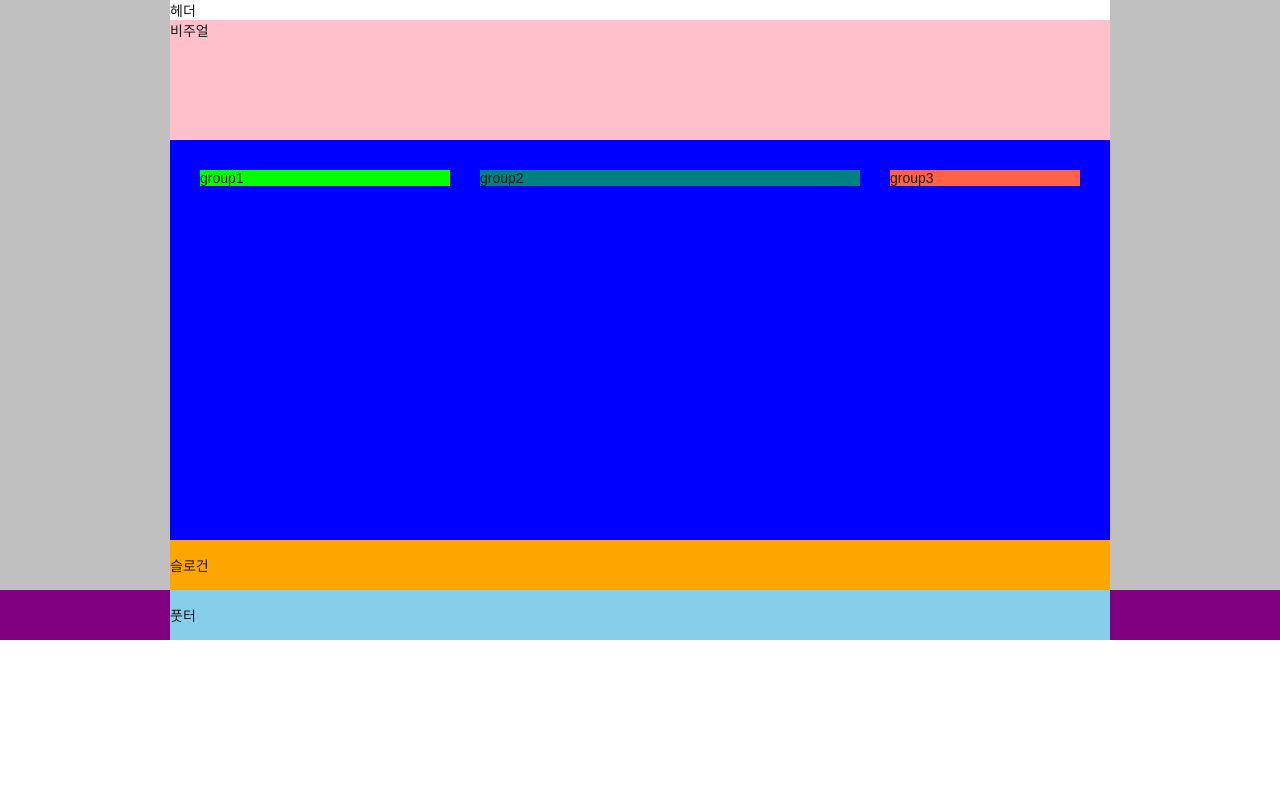
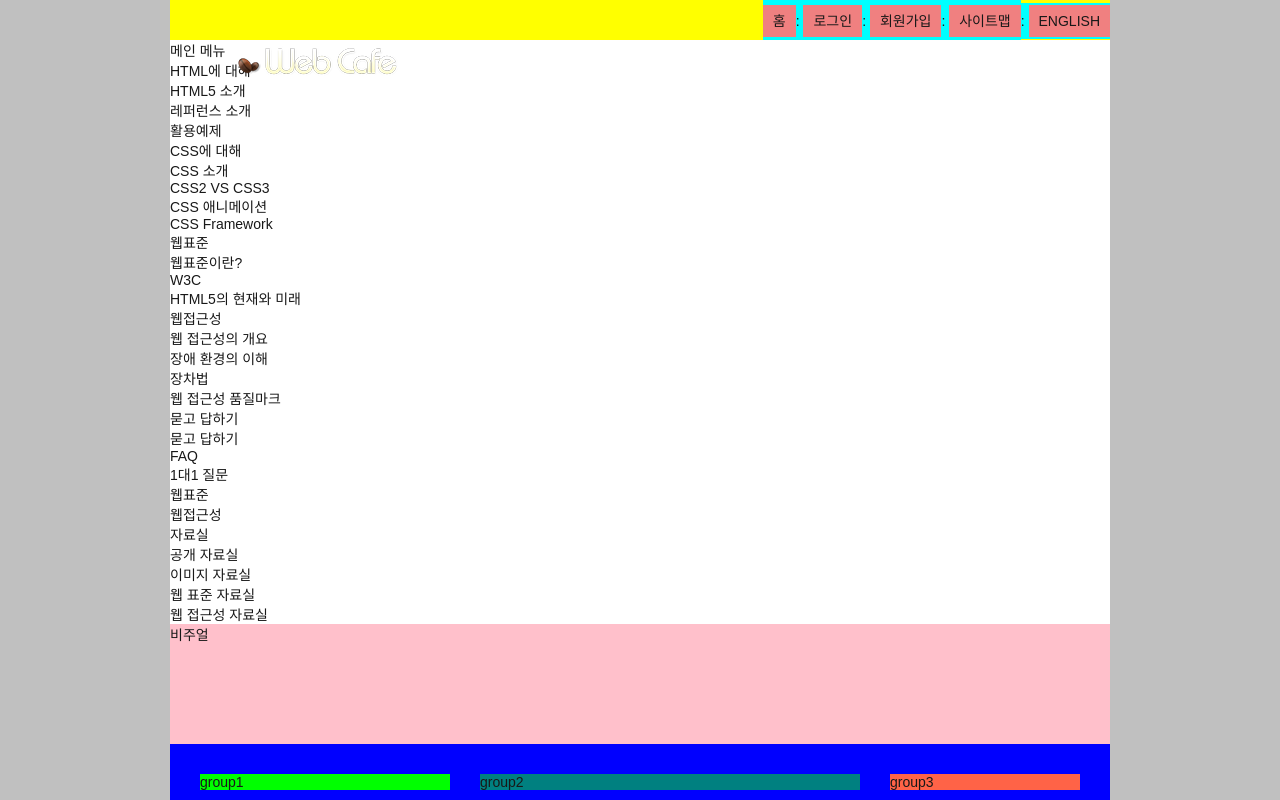
Before and after one commit to stared329/www, a plain HTML site: page index.html in a window 1280 px wide. Shown: the top 800 px of the page. Drawn offline with nearby package versions, Linux system fonts and the light colour scheme; a web font is replaced by a local one.

Commit message:
헤더 마크업 완성

```diff
--- a/index.html
+++ b/index.html
@@ -10,7 +10,86 @@
 
 <body>
   <div class="container">
-    <header class="header">헤더</header>
+    <header class="header">
+      <h1 class="logo">
+        <a href="#"><img src="images/logo.png" alt="Web Cafe"></a>
+      </h1>
+      <ul class="member">
+        <li>
+          <a href="#">홈</a>
+        </li>
+        <li>
+          <a href="#">로그인</a>
+        </li>
+        <li>
+          <a href="#">회원가입</a>
+        </li>
+        <li>
+          <a href="#">사이트맵</a>
+        </li>
+        <li>
+          <a href="#">english</a>
+        </li>
+      </ul>
+      <nav class="navigation">
+        <h2 class="readable-hidden">메인 메뉴</h2>
+        <ul class="main-menu">
+          <li>
+            <span>HTML에 대해</span>
+            <ul class="sub-menu about-html">
+              <li><a href="#">HTML5 소개</a></li>
+              <li><a href="#">레퍼런스 소개</a></li>
+              <li><a href="#">활용예제</a></li>
+            </ul>
+          </li>
+          <li>
+            <span>CSS에 대해</span>
+            <ul class="sub-menu about-css">
+              <li><a href="#">CSS 소개</a></li>
+              <li><a href="#">CSS2 VS CSS3</a></li>
+              <li><a href="#">CSS 애니메이션</a></li>
+              <li><a href="#">CSS Framework</a></li>
+            </ul>
+          </li>
+          <li>
+            <span>웹표준</span>
+            <ul class="sub-menu web-standards">
+              <li><a href="#">웹표준이란?</a></li>
+              <li><a href="#">W3C</a></li>
+              <li><a href="#">HTML5의 현재와 미래</a></li>
+            </ul>
+          </li>
+          <li>
+            <span>웹접근성</span>
+            <ul class="sub-menu web-accessability">
+              <li><a href="#">웹 접근성의 개요</a></li>
+              <li><a href="#">장애 환경의 이해</a></li>
+              <li><a href="#">장차법</a></li>
+              <li><a href="#">웹 접근성 품질마크</a></li>
+            </ul>
+          </li>
+          <li>
+            <span>묻고 답하기</span>
+            <ul class="sub-menu qna">
+              <li><a href="#">묻고 답하기</a></li>
+              <li><a href="#">FAQ</a></li>
+              <li><a href="#">1대1 질문</a></li>
+              <li><a href="#">웹표준</a></li>
+              <li><a href="#">웹접근성</a></li>
+            </ul>
+          </li>
+          <li>
+            <span>자료실</span>
+            <ul class="sub-menu archive">
+              <li><a href="#">공개 자료실</a></li>
+              <li><a href="#">이미지 자료실</a></li>
+              <li><a href="#">웹 표준 자료실</a></li>
+              <li><a href="#">웹 접근성 자료실</a></li>
+            </ul>
+          </li>
+        </ul>
+      </nav>
+    </header>
     <div class="visual">비주얼</div>
     <main class="main-content clearfix">
       <div class="group group1">group1</div>
```
